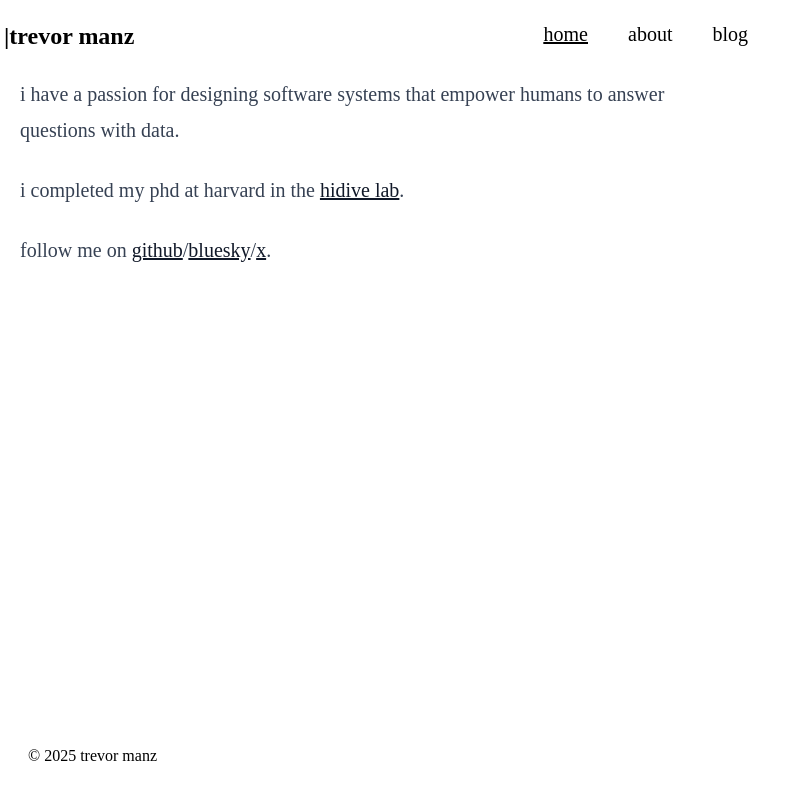
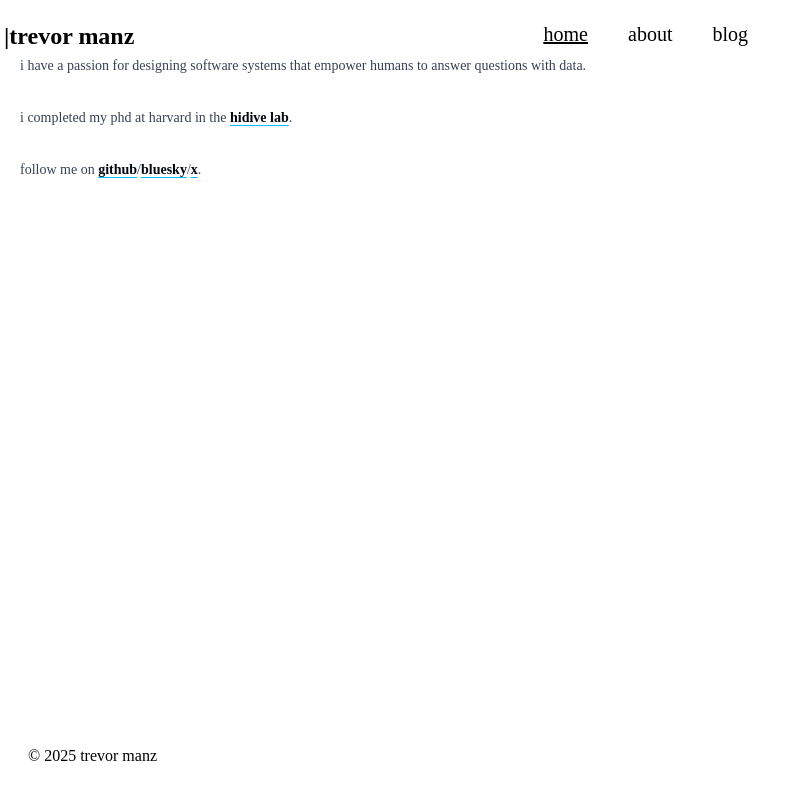
Before and after one commit to manzt/trevorma.nz, a SvelteKit app: page / in a window 1280 px wide. Shown: the whole page, without its empty margins (0-806 px from the left). Built offline with nearby package versions, Linux system fonts and the light colour scheme.

Commit message:
remove @tailwindcss/typography

```diff
--- a/package.json
+++ b/package.json
@@ -20,12 +20,11 @@
 		"@sveltejs/kit": "^2.0.0",
 		"@sveltejs/vite-plugin-svelte": "^4.0.0",
 		"@std/yaml": "npm:@jsr/std__yaml@^1.0.5",
-		"@tailwindcss/typography": "^0.5.16",
-		"@tailwindcss/vite": "4.0.0-beta.8",
+		"@tailwindcss/vite": "^4.0.0",
 		"@types/node": "^22.10.5",
 		"svelte": "^5.0.0",
 		"svelte-check": "^4.0.0",
-		"tailwindcss": "4.0.0-beta.8",
+		"tailwindcss": "^4.0.0",
 		"typescript": "^5.0.0",
 		"vite": "^5.4.11"
 	}
--- a/src/app.css
+++ b/src/app.css
@@ -1,10 +1,10 @@
-@import "tailwindcss";
+@import "tailwindcss" theme(inline);
 @import "@fontsource/comic-neue";
 @import "@fontsource/comic-mono";
 
-@plugin "@tailwindcss/typography";
+@import "./typography.css" layer(components);
 
-@theme {
+@theme inline {
 	--font-sans: "Comic Neue";
 	--font-mono: "Comic Mono";
 }
--- /dev/null
+++ b/src/typography.css
@@ -0,0 +1,321 @@
+/*
+ * See: https://x.com/adamwathan/status/1894776336402583835
+ * Adapted from https://raw.githubusercontent.com/tailwindlabs/tailwindcss.com/refs/heads/main/src/app/typography.css
+ */
+.prose {
+	--prose-color: var(--color-gray-700);
+	--prose-heading-color: var(--color-gray-950);
+	--prose-strong-color: var(--color-gray-950);
+	--prose-link-color: var(--color-gray-950);
+	--prose-code-color: var(--color-gray-950);
+	--prose-marker-color: color-mix(
+		in oklab,
+		var(--color-gray-700) 25%,
+		transparent
+	);
+	--prose-link-underline-color: var(--color-sky-400);
+	--prose-th-borders: var(--color-gray-300);
+	--prose-td-borders: var(--color-gray-200);
+	--prose-hr-color: color-mix(in oklab, var(--color-gray-950) 5%, transparent);
+	--prose-blockquote-border-color: var(--color-gray-300);
+
+	&:where(.dark, .dark *) {
+		--prose-color: var(--color-gray-300);
+		--prose-heading-color: var(--color-white);
+		--prose-strong-color: var(--color-white);
+		--prose-link-color: var(--color-white);
+		--prose-code-color: var(--color-white);
+		--prose-marker-color: color-mix(
+			in oklab,
+			var(--color-gray-300) 35%,
+			transparent
+		);
+		--prose-link-underline-color: var(--color-sky-400);
+		--prose-th-borders: var(--color-gray-600);
+		--prose-td-borders: var(--color-gray-700);
+		--prose-hr-color: color-mix(in oklab, var(--color-white) 10%, transparent);
+		--prose-blockquote-border-color: var(--color-gray-600);
+	}
+	@media (prefers-color-scheme: dark) {
+		&:where(.system, .system *) {
+			--prose-color: var(--color-gray-300);
+			--prose-heading-color: var(--color-white);
+			--prose-strong-color: var(--color-white);
+			--prose-link-color: var(--color-white);
+			--prose-code-color: var(--color-white);
+			--prose-marker-color: color-mix(
+				in oklab,
+				var(--color-gray-300) 35%,
+				transparent
+			);
+			--prose-link-underline-color: var(--color-sky-400);
+			--prose-th-borders: var(--color-gray-600);
+			--prose-td-borders: var(--color-gray-700);
+			--prose-hr-color: color-mix(in oklab, var(--color-white) 10%, transparent);
+			--prose-blockquote-border-color: var(--color-gray-600);
+		}
+	}
+
+	color: var(--prose-color);
+	font-size: var(--text-sm);
+	line-height: 2;
+
+	*:where(:not(.not-prose, .not-prose *))
+		+ *:where(:not(.not-prose, .not-prose *)) {
+		margin-top: calc(var(--spacing) * 6);
+	}
+
+	h2:where(:not(.not-prose, .not-prose *)) {
+		font-size: var(--text-lg);
+		line-height: calc(28 / 18);
+		letter-spacing: -0.025em;
+		color: var(--prose-code-color);
+		font-weight: var(--font-weight-semibold);
+		margin-top: calc(var(--spacing) * 20);
+	}
+
+	h2:has(+ h3):where(:not(.not-prose, .not-prose *)) {
+		font-size: var(--text-xs);
+		line-height: 2;
+		font-weight: var(--font-weight-medium);
+		font-family: var(--font-mono);
+		font-variant-ligatures: none;
+		letter-spacing: 0.1em;
+		color: var(--prose-color);
+		text-transform: uppercase;
+	}
+
+	h3:where(:not(.not-prose, .not-prose *)) {
+		font-size: var(--text-base);
+		line-height: calc(28 / 18);
+		color: var(--prose-heading-color);
+		font-weight: var(--font-weight-semibold);
+		margin-top: calc(var(--spacing) * 16);
+	}
+
+	h2 + h3:where(:not(.not-prose, .not-prose *)) {
+		margin-top: calc(var(--spacing) * 6);
+	}
+
+	h4:where(:not(.not-prose, .not-prose *)) {
+		font-size: var(--text-sm);
+		line-height: calc(28 / 14);
+		color: var(--prose-heading-color);
+		font-weight: var(--font-weight-semibold);
+		margin-top: calc(var(--spacing) * 12);
+	}
+
+	:is(h2, h3, h4):where(:not(.not-prose, .not-prose *)) {
+		scroll-margin-top: calc(var(--spacing) * 32);
+		@variant lg {
+			scroll-margin-top: calc(var(--spacing) * 18);
+		}
+	}
+
+	ul:where(:not(.not-prose, .not-prose *)) {
+		padding-left: calc(var(--spacing) * 6);
+		list-style-type: square;
+	}
+
+	ul li:where(:not(.not-prose, .not-prose *)) {
+		padding-left: calc(var(--spacing) * 3);
+	}
+
+	ul li + li:where(:not(.not-prose, .not-prose *)) {
+		margin-top: calc(var(--spacing) * 4);
+	}
+
+	ul li:where(:not(.not-prose, .not-prose *))::marker {
+		color: var(--prose-marker-color);
+	}
+
+	a:not(:where(:is(h2, h3, h4) *)):where(:not(.not-prose, .not-prose *)) {
+		color: var(--prose-link-color);
+		font-weight: var(--font-weight-semibold);
+		text-decoration: underline;
+		text-underline-offset: 3px;
+		text-decoration-color: var(--prose-link-underline-color);
+		text-decoration-thickness: 1px;
+		& code {
+			font-weight: var(--font-weight-semibold);
+		}
+	}
+
+	a:hover:where(:not(.not-prose, .not-prose *)) {
+		text-decoration-thickness: 2px;
+	}
+
+	strong:where(:not(.not-prose, .not-prose *)) {
+		color: var(--prose-strong-color);
+		font-weight: var(--font-weight-semibold);
+	}
+
+	code:where(:not(.not-prose, .not-prose *)) {
+		font-variant-ligatures: none;
+		font-family: var(--font-mono);
+		font-weight: var(--font-weight-medium);
+		color: var(--prose-code-color);
+	}
+
+	:where(h2, h3, h4) code:where(:not(.not-prose, .not-prose *)) {
+		font-weight: var(--font-weight-semibold);
+	}
+
+	code:where(:not(.not-prose, .not-prose *))::before,
+	code:where(:not(.not-prose, .not-prose *))::after {
+		display: inline;
+		content: "`";
+	}
+
+	pre:where(:not(.not-prose, .not-prose *)) {
+		margin-top: calc(var(--spacing) * 4);
+		margin-bottom: calc(var(--spacing) * 10);
+	}
+
+	pre code * + *:where(:not(.not-prose, .not-prose *)) {
+		margin-top: 0;
+	}
+
+	pre code:where(:not(.not-prose, .not-prose *))::before,
+	pre code:where(:not(.not-prose, .not-prose *))::after {
+		content: none;
+	}
+
+	pre code:where(:not(.not-prose, .not-prose *)) {
+		font-variant-ligatures: none;
+		font-family: var(--font-mono);
+		font-size: var(--text-sm);
+		line-height: 2;
+	}
+
+	table:where(:not(.not-prose, .not-prose *)) {
+		width: 100%;
+		table-layout: auto;
+		margin-top: 2em;
+		margin-bottom: 2em;
+		font-size: var(--text-sm);
+		line-height: 1.4;
+	}
+
+	thead:where(:not(.not-prose, .not-prose *)) {
+		border-bottom-width: 1px;
+		border-bottom-color: var(--prose-th-borders);
+	}
+
+	thead th:where(:not(.not-prose, .not-prose *)) {
+		color: var(--prose-heading-color);
+		font-weight: 600;
+		vertical-align: bottom;
+		padding-inline-end: 0.6em;
+		padding-bottom: 0.8em;
+		padding-inline-start: 0.6em;
+	}
+
+	thead th:first-child:where(:not(.not-prose, .not-prose *)) {
+		padding-inline-start: 0;
+	}
+
+	thead th:last-child:where(:not(.not-prose, .not-prose *)) {
+		padding-inline-end: 0;
+	}
+
+	tbody tr:where(:not(.not-prose, .not-prose *)) {
+		border-bottom-width: 1px;
+		border-bottom-color: var(--prose-td-borders);
+	}
+
+	tbody tr:last-child:where(:not(.not-prose, .not-prose *)) {
+		border-bottom-width: 0;
+	}
+
+	tbody td:where(:not(.not-prose, .not-prose *)) {
+		vertical-align: baseline;
+	}
+
+	tfoot:where(:not(.not-prose, .not-prose *)) {
+		border-top-width: 1px;
+		border-top-color: var(--prose-th-borders);
+	}
+
+	tfoot td:where(:not(.not-prose, .not-prose *)) {
+		vertical-align: top;
+	}
+
+	tbody td:where(:not(.not-prose, .not-prose *)),
+	tfoot td:where(:not(.not-prose, .not-prose *)) {
+		padding-top: 0.8em;
+		padding-inline-end: 0.6em;
+		padding-bottom: 0.8em;
+		padding-inline-start: 0.6em;
+	}
+
+	tbody td:first-child:where(:not(.not-prose, .not-prose *)),
+	tfoot td:first-child:where(:not(.not-prose, .not-prose *)) {
+		padding-inline-start: 0;
+	}
+
+	tbody td:last-child:where(:not(.not-prose, .not-prose *)),
+	tfoot td:last-child:where(:not(.not-prose, .not-prose *)) {
+		padding-inline-end: 0;
+	}
+
+	th:where(:not(.not-prose, .not-prose *)),
+	td:where(:not(.not-prose, .not-prose *)) {
+		text-align: start;
+	}
+
+	td code:where(:not(.not-prose, .not-prose *)) {
+		font-size: 0.8125rem;
+	}
+
+	hr:where(:not(.not-prose, .not-prose *)) {
+		border-color: var(--prose-hr-color);
+		margin-block: --spacing(16);
+		& + h2 {
+			margin-top: --spacing(16);
+		}
+	}
+
+	blockquote {
+		font-style: italic;
+		border-inline-start-width: 0.25rem;
+		border-inline-start-color: var(--prose-blockquote-border-color);
+		padding-inline-start: calc(var(--spacing) * 4);
+	}
+
+	blockquote p:first-of-type::before {
+		content: open-quote;
+	}
+
+	blockquote p:last-of-type::after {
+		content: close-quote;
+	}
+
+	figure:where(:not(.not-prose, .not-prose *)) {
+		figcaption:where(:not(.not-prose, .not-prose *)) {
+			margin-top: calc(var(--spacing) * 3);
+			text-align: center;
+			font-size: var(--text-sm);
+			line-height: var(--text-sm--line-height);
+			font-style: italic;
+			color: color-mix(in oklab, var(--prose-color) 75%, transparent);
+		}
+	}
+
+	:first-child:where(:not(.not-prose, .not-prose *)) {
+		margin-top: 0;
+	}
+
+	:last-child:where(:not(.not-prose, .not-prose *)) {
+		margin-bottom: 0;
+	}
+}
+
+.prose-blog {
+	img:where(:not(.not-prose, .not-prose *)) {
+		@media (max-width: theme(--breakpoint-sm)) {
+			margin-inline: calc(var(--spacing) * -4);
+			max-width: calc(100% + calc(var(--spacing) * 8));
+		}
+	}
+}
```
Also changed, not shown: 1 other file (tests, documents, lock files or other folders).
